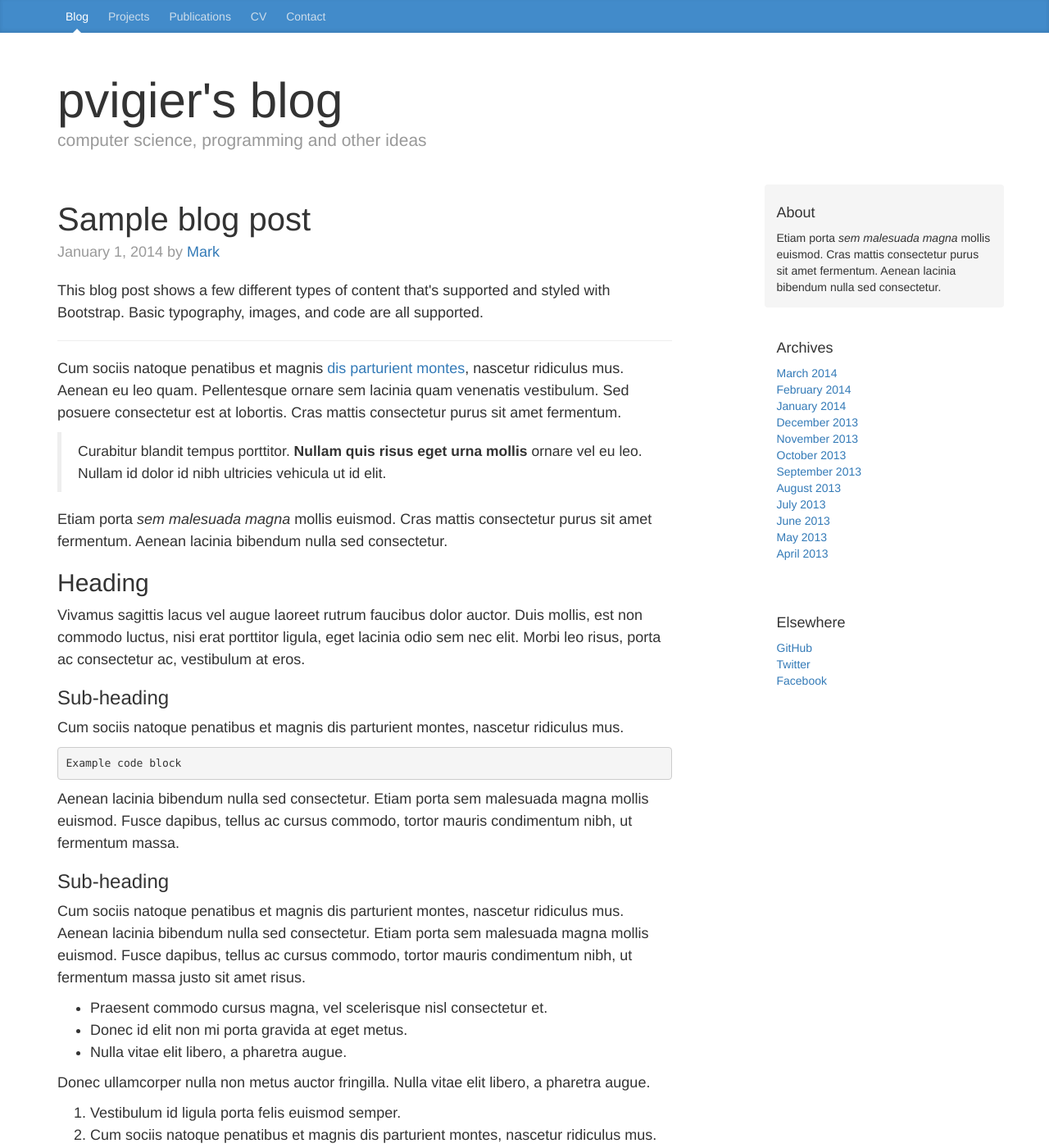
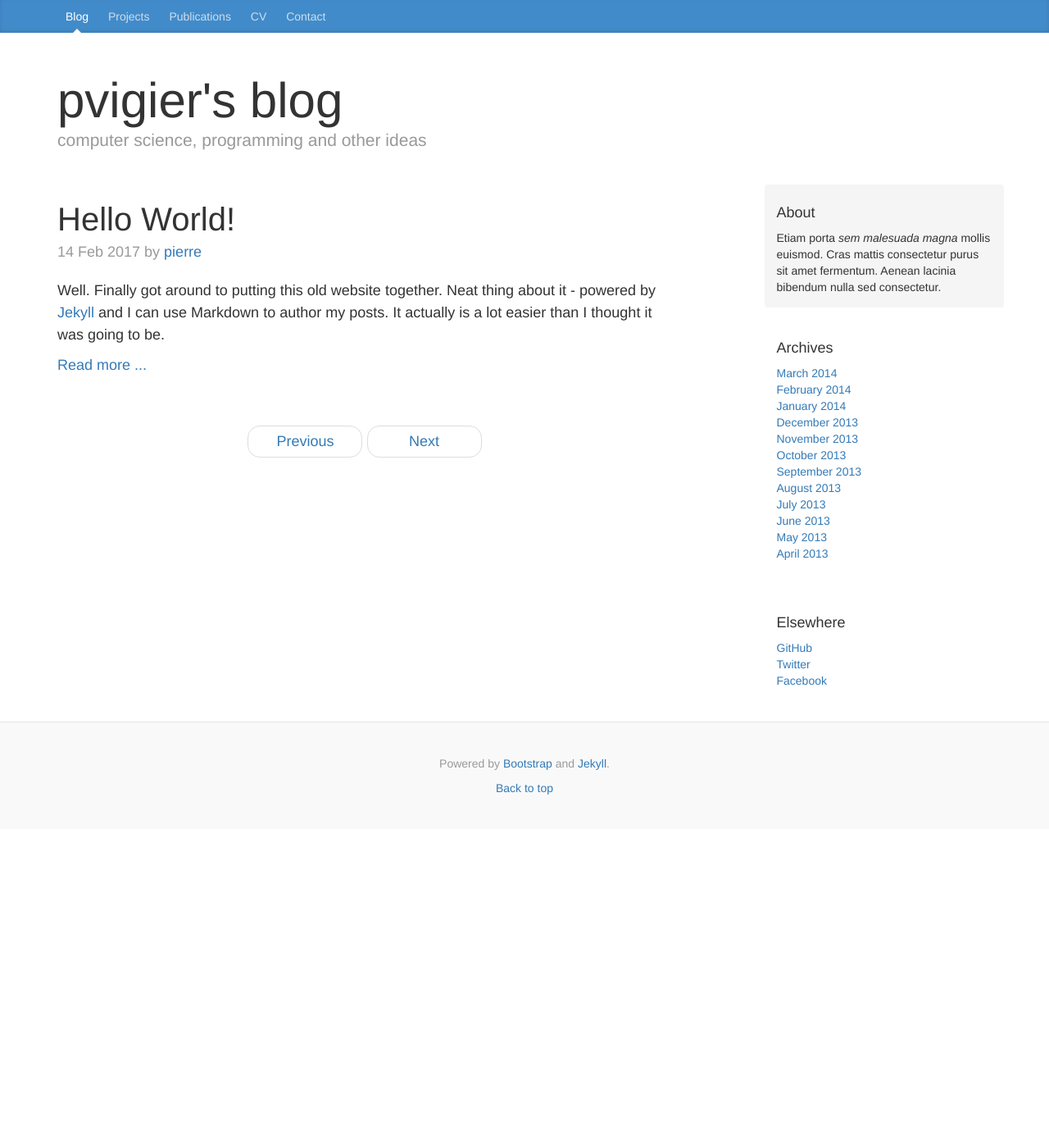
Before and after one commit to pvigier/pvigier.github.io, a Jekyll site: the page built from index.html, in a window 1280 px wide and 1400 px high. Shown: the whole window at 82% size. Built offline with Jekyll 4.4.1, drawn with Linux system fonts in a browser that asks for light colours; some of the changed text lies outside the part shown.

Commit message:
The post system is now working correctly !

```diff
--- a/_config.yml
+++ b/_config.yml
@@ -1,2 +1,3 @@
 name: Pierre Vigier
 markdown: kramdown
+future: true
--- a/_layouts/default.html
+++ b/_layouts/default.html
@@ -9,7 +9,7 @@
 
         <title>{{ page.title }}</title>
         <link rel="shortcut icon" href="favicon.ico">
-        <link href="media/css/style.css" rel="stylesheet">
+        <link href="/media/css/style.css" rel="stylesheet">
         <!-- Bootstrap -->
         <link rel="stylesheet" href="https://maxcdn.bootstrapcdn.com/bootstrap/3.3.7/css/bootstrap.min.css" integrity="sha384-BVYiiSIFeK1dGmJRAkycuHAHRg32OmUcww7on3RYdg4Va+PmSTsz/K68vbdEjh4u" crossorigin="anonymous">
         <!-- Optional theme -->
@@ -19,11 +19,11 @@
         <div class="blog-masthead">
             <div class="container">
                 <nav class="blog-nav">
-                    <a class="blog-nav-item active" href="#">Blog</a>
-                    <a class="blog-nav-item" href="#">Projects</a>
-                    <a class="blog-nav-item" href="#">Publications</a>
-                    <a class="blog-nav-item" href="#">CV</a>
-                    <a class="blog-nav-item" href="#">Contact</a>
+                    <a class="blog-nav-item active" href="/">Blog</a>
+                    <a class="blog-nav-item" href="/projects">Projects</a>
+                    <a class="blog-nav-item" href="/publications">Publications</a>
+                    <a class="blog-nav-item" href="/cv">CV</a>
+                    <a class="blog-nav-item" href="/contact">Contact</a>
                 </nav>
             </div>
         </div>
@@ -36,7 +36,7 @@
         </div><!-- /.container -->
 
         <footer class="blog-footer">
-            <p>Blog template built for <a href="http://getbootstrap.com">Bootstrap</a> by <a href="https://twitter.com/mdo">@mdo</a>.</p>
+            <p>Powered by <a href="http://getbootstrap.com">Bootstrap</a> and <a href="http://jekyllrb.com">Jekyll</a>.</p>
             <p>
                 <a href="#">Back to top</a>
             </p>
--- a/_layouts/post.html
+++ b/_layouts/post.html
@@ -3,6 +3,6 @@ layout: default
 ---
 <div class="blog-post">
     <h2 class="blog-post-title">{{ page.title }}</h2>
-    <p class="blog-post-meta">{{ page.date | date_to_string }} by <a href="#">Mark</a></p>
+    <p class="blog-post-meta">{{ page.date | date_to_string }} by <a href="#">{{ page.author }}</a></p>
     {{ content }}
 </div><!-- /.blog-post -->
--- a/_posts/2017-02-14-hello-world.md
+++ b/_posts/2017-02-14-hello-world.md
@@ -1,7 +1,8 @@
 ---
 layout: post
 title: "Hello World!"
-date: 2017-02-17
+date: 2017-02-14
+author: pierre
 ---
 
 Well. Finally got around to putting this old website together. Neat thing about it - powered by [Jekyll](http://jekyllrb.com) and I can use Markdown to author my posts. It actually is a lot easier than I thought it was going to be.
--- a/index.html
+++ b/index.html
@@ -5,66 +5,14 @@ title: Blog - pvigier's blog
 <div class="row">
 
     <div class="col-sm-8 blog-main">
-
-        <div class="blog-post">
-            <h2 class="blog-post-title">Sample blog post</h2>
-            <p class="blog-post-meta">January 1, 2014 by <a href="#">Mark</a></p>
-
-            <p>This blog post shows a few different types of content that's supported and styled with Bootstrap. Basic typography, images, and code are all supported.</p>
-            <hr>
-            <p>Cum sociis natoque penatibus et magnis <a href="#">dis parturient montes</a>, nascetur ridiculus mus. Aenean eu leo quam. Pellentesque ornare sem lacinia quam venenatis vestibulum. Sed posuere consectetur est at lobortis. Cras mattis consectetur purus sit amet fermentum.</p>
-            <blockquote>
-                <p>Curabitur blandit tempus porttitor. <strong>Nullam quis risus eget urna mollis</strong> ornare vel eu leo. Nullam id dolor id nibh ultricies vehicula ut id elit.</p>
-            </blockquote>
-            <p>Etiam porta <em>sem malesuada magna</em> mollis euismod. Cras mattis consectetur purus sit amet fermentum. Aenean lacinia bibendum nulla sed consectetur.</p>
-            <h2>Heading</h2>
-            <p>Vivamus sagittis lacus vel augue laoreet rutrum faucibus dolor auctor. Duis mollis, est non commodo luctus, nisi erat porttitor ligula, eget lacinia odio sem nec elit. Morbi leo risus, porta ac consectetur ac, vestibulum at eros.</p>
-            <h3>Sub-heading</h3>
-            <p>Cum sociis natoque penatibus et magnis dis parturient montes, nascetur ridiculus mus.</p>
-            <pre><code>Example code block</code></pre>
-            <p>Aenean lacinia bibendum nulla sed consectetur. Etiam porta sem malesuada magna mollis euismod. Fusce dapibus, tellus ac cursus commodo, tortor mauris condimentum nibh, ut fermentum massa.</p>
-            <h3>Sub-heading</h3>
-            <p>Cum sociis natoque penatibus et magnis dis parturient montes, nascetur ridiculus mus. Aenean lacinia bibendum nulla sed consectetur. Etiam porta sem malesuada magna mollis euismod. Fusce dapibus, tellus ac cursus commodo, tortor mauris condimentum nibh, ut fermentum massa justo sit amet risus.</p>
-            <ul>
-                <li>Praesent commodo cursus magna, vel scelerisque nisl consectetur et.</li>
-                <li>Donec id elit non mi porta gravida at eget metus.</li>
-                <li>Nulla vitae elit libero, a pharetra augue.</li>
-            </ul>
-            <p>Donec ullamcorper nulla non metus auctor fringilla. Nulla vitae elit libero, a pharetra augue.</p>
-            <ol>
-                <li>Vestibulum id ligula porta felis euismod semper.</li>
-                <li>Cum sociis natoque penatibus et magnis dis parturient montes, nascetur ridiculus mus.</li>
-                <li>Maecenas sed diam eget risus varius blandit sit amet non magna.</li>
-            </ol>
-            <p>Cras mattis consectetur purus sit amet fermentum. Sed posuere consectetur est at lobortis.</p>
-        </div><!-- /.blog-post -->
-
-        <div class="blog-post">
-            <h2 class="blog-post-title">Another blog post</h2>
-            <p class="blog-post-meta">December 23, 2013 by <a href="#">Jacob</a></p>
-
-            <p>Cum sociis natoque penatibus et magnis <a href="#">dis parturient montes</a>, nascetur ridiculus mus. Aenean eu leo quam. Pellentesque ornare sem lacinia quam venenatis vestibulum. Sed posuere consectetur est at lobortis. Cras mattis consectetur purus sit amet fermentum.</p>
-            <blockquote>
-                <p>Curabitur blandit tempus porttitor. <strong>Nullam quis risus eget urna mollis</strong> ornare vel eu leo. Nullam id dolor id nibh ultricies vehicula ut id elit.</p>
-            </blockquote>
-            <p>Etiam porta <em>sem malesuada magna</em> mollis euismod. Cras mattis consectetur purus sit amet fermentum. Aenean lacinia bibendum nulla sed consectetur.</p>
-            <p>Vivamus sagittis lacus vel augue laoreet rutrum faucibus dolor auctor. Duis mollis, est non commodo luctus, nisi erat porttitor ligula, eget lacinia odio sem nec elit. Morbi leo risus, porta ac consectetur ac, vestibulum at eros.</p>
-        </div><!-- /.blog-post -->
-
-        <div class="blog-post">
-            <h2 class="blog-post-title">New feature</h2>
-            <p class="blog-post-meta">December 14, 2013 by <a href="#">Chris</a></p>
-
-            <p>Cum sociis natoque penatibus et magnis dis parturient montes, nascetur ridiculus mus. Aenean lacinia bibendum nulla sed consectetur. Etiam porta sem malesuada magna mollis euismod. Fusce dapibus, tellus ac cursus commodo, tortor mauris condimentum nibh, ut fermentum massa justo sit amet risus.</p>
-            <ul>
-                <li>Praesent commodo cursus magna, vel scelerisque nisl consectetur et.</li>
-                <li>Donec id elit non mi porta gravida at eget metus.</li>
-                <li>Nulla vitae elit libero, a pharetra augue.</li>
-            </ul>
-            <p>Etiam porta <em>sem malesuada magna</em> mollis euismod. Cras mattis consectetur purus sit amet fermentum. Aenean lacinia bibendum nulla sed consectetur.</p>
-            <p>Donec ullamcorper nulla non metus auctor fringilla. Nulla vitae elit libero, a pharetra augue.</p>
-        </div><!-- /.blog-post -->
-
+        {% for post in site.posts %}
+            <div class="blog-post">
+                <h2 class="blog-post-title">{{ post.title }}</h2>
+                <p class="blog-post-meta">{{ post.date | date_to_string }} by <a href="#">{{ post.author }}</a></p>
+                {{ post.excerpt }}
+                <p><a href="{{ post.url }}">Read more ...</a></p>
+            </div>
+        {% endfor %}
         <nav>
             <ul class="pager">
                 <li><a href="#">Previous</a></li>
```
